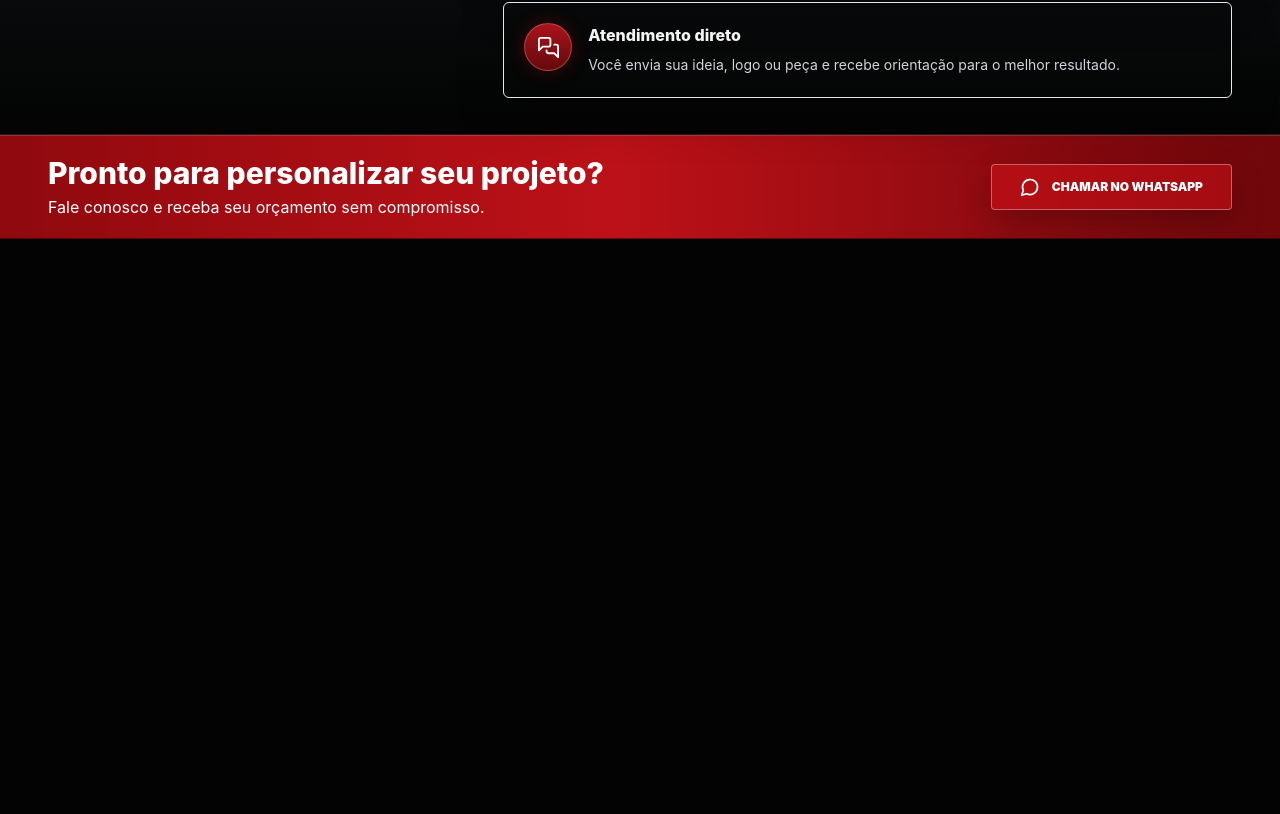
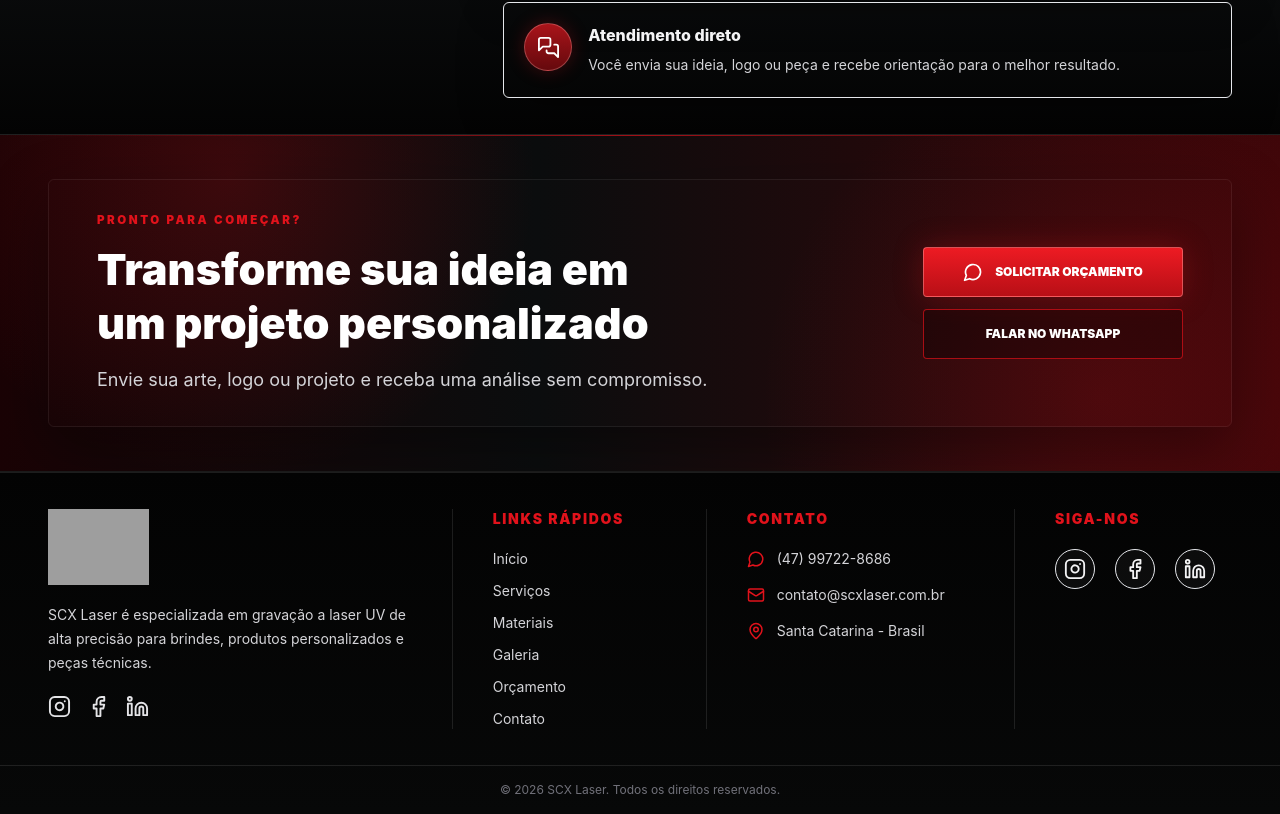
Before and after one commit to gbackadm/scx-laser-site, a Next.js app: page / in a window 1280 px wide. Shown: the part 1954-2768 px from the top of the page. Before the commit the page ends 2193 px from the top, so only its background shows below. Built offline with nearby package versions, Linux system fonts and the light colour scheme; grey boxes are pictures that could not be loaded.

Commit message:
site completo antes do whatsapp flutuante

```diff
--- a/src/app/page.tsx
+++ b/src/app/page.tsx
@@ -2,6 +2,8 @@ import { Header } from "@/components/Header";
 import { Hero } from "@/components/Hero";
 import { Differentials } from "@/components/Differentials";
 import { FinalCTA } from "@/components/FinalCTA";
+import { FloatingWhatsApp } from "@/components/FloatingWhatsApp";
+import { Footer } from "@/components/Footer";
 import { Gallery } from "@/components/Gallery";
 import { HowItWorks } from "@/components/HowItWorks";
 import { Services } from "@/components/Services";
@@ -17,7 +19,9 @@ export default function Home() {
         <HowItWorks />
         <Differentials />
         <FinalCTA />
+        <Footer />
       </main>
+      <FloatingWhatsApp />
     </>
   );
 }
--- a/src/components/FinalCTA.tsx
+++ b/src/components/FinalCTA.tsx
@@ -5,24 +5,38 @@ import { headerCta } from "@/data/site";
 
 export function FinalCTA() {
   return (
-    <section className="bg-[linear-gradient(90deg,#8f090e_0%,#bd1118_48%,#6f070b_100%)] px-5 py-5 text-white shadow-[inset_0_1px_0_rgba(255,255,255,0.14),inset_0_-1px_0_rgba(0,0,0,0.45)] sm:px-8 lg:px-12">
-      <div className="mx-auto flex max-w-7xl flex-col items-center justify-between gap-5 text-center md:flex-row md:text-left">
-        <div>
-          <h2 className="text-2xl font-extrabold leading-tight text-white sm:text-3xl">
-            Pronto para personalizar seu projeto?
+    <section className="relative overflow-hidden border-b border-white/10 bg-black px-5 py-11 text-white sm:px-8 lg:px-12">
+      <div className="absolute inset-0 bg-[radial-gradient(circle_at_18%_12%,rgba(225,18,27,0.2),transparent_28%),radial-gradient(circle_at_86%_78%,rgba(225,18,27,0.16),transparent_30%),linear-gradient(90deg,#1a0305_0%,#0b0d0e_42%,#3d0609_100%)]" />
+      <div className="absolute inset-x-0 top-0 h-px bg-gradient-to-r from-transparent via-laser/70 to-transparent" />
+
+      <div className="relative mx-auto flex max-w-7xl animate-fade-up flex-col items-center justify-between gap-8 rounded-md border border-white/[0.07] bg-black/28 px-6 py-8 text-center shadow-[0_22px_60px_rgba(0,0,0,0.36)] md:flex-row md:px-9 md:text-left lg:px-12">
+        <div className="max-w-3xl">
+          <p className="text-[0.72rem] font-black uppercase tracking-[0.22em] text-laser">
+            Pronto para começar?
+          </p>
+          <h2 className="mt-3 text-balance text-[1.7rem] font-black leading-tight text-white sm:text-[2.25rem] lg:text-[2.7rem]">
+            Transforme sua ideia em um projeto personalizado
           </h2>
-          <p className="mt-1 text-sm text-white/86 sm:text-base">
-            Fale conosco e receba seu orçamento sem compromisso.
+          <p className="mt-4 max-w-2xl text-base leading-7 text-zinc-300 sm:text-lg">
+            Envie sua arte, logo ou projeto e receba uma análise sem compromisso.
           </p>
         </div>
 
-        <Link
-          href={headerCta.href}
-          className="inline-flex min-h-[46px] min-w-[240px] items-center justify-center gap-3 rounded border border-white/35 bg-laser/45 px-7 py-3 text-xs font-black uppercase tracking-normal text-white shadow-[0_14px_34px_rgba(0,0,0,0.22)] transition duration-300 hover:border-white/70 hover:bg-laser hover:shadow-[0_0_28px_rgba(255,255,255,0.12)]"
-        >
-          <MessageCircle size={20} />
-          Chamar no WhatsApp
-        </Link>
+        <div className="flex w-full flex-col gap-3 sm:w-auto sm:min-w-[260px]">
+          <Link
+            href={headerCta.href}
+            className="inline-flex min-h-[50px] items-center justify-center gap-3 rounded border border-red-300/45 bg-[linear-gradient(180deg,#ed1b23_0%,#b80f16_100%)] px-8 py-3.5 text-xs font-black uppercase tracking-normal text-white shadow-[0_0_30px_rgba(225,18,27,0.26)] transition duration-300 hover:bg-red-600 hover:shadow-[0_0_38px_rgba(225,18,27,0.36)]"
+          >
+            <MessageCircle size={20} />
+            Solicitar orçamento
+          </Link>
+          <Link
+            href={headerCta.href}
+            className="inline-flex min-h-[50px] items-center justify-center gap-3 rounded border border-laser/70 bg-black/30 px-8 py-3.5 text-xs font-black uppercase tracking-normal text-white transition duration-300 hover:bg-laser/10 hover:shadow-[0_0_24px_rgba(225,18,27,0.18)]"
+          >
+            Falar no WhatsApp
+          </Link>
+        </div>
       </div>
     </section>
   );
--- /dev/null
+++ b/src/components/FloatingWhatsApp.tsx
@@ -0,0 +1,16 @@
+import { MessageCircle } from "lucide-react";
+import Link from "next/link";
+
+export function FloatingWhatsApp() {
+  return (
+    <Link
+      href="https://wa.me/5547997228686"
+      target="_blank"
+      rel="noopener noreferrer"
+      aria-label="Chamar no WhatsApp"
+      className="fixed bottom-5 right-5 z-[60] inline-flex h-14 w-14 animate-[pulse_2.4s_ease-in-out_infinite] items-center justify-center rounded-full bg-[#25d366] text-white shadow-[0_12px_30px_rgba(37,211,102,0.28)] transition duration-300 hover:scale-105 hover:bg-[#20bd5a] sm:bottom-6 sm:right-6 sm:h-16 sm:w-16"
+    >
+      <MessageCircle size={30} strokeWidth={2.2} />
+    </Link>
+  );
+}
--- /dev/null
+++ b/src/components/Footer.tsx
@@ -0,0 +1,121 @@
+import { Facebook, Instagram, Linkedin, Mail, MapPin, MessageCircle } from "lucide-react";
+import Link from "next/link";
+
+const quickLinks = [
+  { label: "Início", href: "#inicio" },
+  { label: "Serviços", href: "#servicos" },
+  { label: "Materiais", href: "#materiais" },
+  { label: "Galeria", href: "#galeria" },
+  { label: "Orçamento", href: "#orcamento" },
+  { label: "Contato", href: "#contato" },
+];
+
+const socialLinks = [
+  { label: "Instagram", href: "#", Icon: Instagram },
+  { label: "Facebook", href: "#", Icon: Facebook },
+  { label: "LinkedIn", href: "#", Icon: Linkedin },
+];
+
+const contactItems = [
+  { label: "(47) 99722-8686", href: "https://wa.me/5547997228686", Icon: MessageCircle },
+  { label: "contato@scxlaser.com.br", href: "mailto:contato@scxlaser.com.br", Icon: Mail },
+  { label: "Santa Catarina - Brasil", href: "#", Icon: MapPin },
+];
+
+export function Footer() {
+  return (
+    <footer
+      id="contato"
+      className="bg-[linear-gradient(180deg,#030303_0%,#070808_100%)] text-white"
+    >
+      <div className="border-b border-laser/45 border-t border-white/10">
+        <div className="mx-auto grid max-w-7xl gap-9 px-5 py-9 sm:grid-cols-2 sm:px-8 lg:grid-cols-[1.35fr_0.8fr_1fr_0.8fr] lg:px-12">
+          <div>
+            <Link href="#inicio" aria-label="SCX Laser" className="inline-flex">
+              <img
+                src="/images/logo-scx-oficial.png"
+                alt="SCX Laser"
+                width={250}
+                height={166}
+                className="h-[76px] w-[114px] object-contain object-left"
+              />
+            </Link>
+            <p className="mt-3 max-w-sm text-sm leading-6 text-zinc-300">
+              SCX Laser é especializada em gravação a laser UV de alta precisão
+              para brindes, produtos personalizados e peças técnicas.
+            </p>
+            <div className="mt-5 flex gap-4">
+              {socialLinks.map(({ label, href, Icon }) => (
+                <Link
+                  key={label}
+                  href={href}
+                  aria-label={label}
+                  className="text-zinc-200 transition duration-300 hover:-translate-y-0.5 hover:text-laser"
+                >
+                  <Icon size={23} strokeWidth={2} />
+                </Link>
+              ))}
+            </div>
+          </div>
+
+          <div className="border-white/10 lg:border-l lg:pl-10">
+            <h2 className="text-sm font-black uppercase tracking-[0.12em] text-laser">
+              Links Rápidos
+            </h2>
+            <nav className="mt-5 grid grid-cols-2 gap-x-8 gap-y-3 text-sm text-zinc-300 sm:grid-cols-1">
+              {quickLinks.map((link) => (
+                <Link
+                  key={link.href}
+                  href={link.href}
+                  className="transition duration-300 hover:text-laser"
+                >
+                  {link.label}
+                </Link>
+              ))}
+            </nav>
+          </div>
+
+          <div className="border-white/10 lg:border-l lg:pl-10">
+            <h2 className="text-sm font-black uppercase tracking-[0.12em] text-laser">
+              Contato
+            </h2>
+            <div className="mt-5 grid gap-4 text-sm text-zinc-300">
+              {contactItems.map(({ label, href, Icon }) => (
+                <Link
+                  key={label}
+                  href={href}
+                  className="inline-flex items-center gap-3 transition duration-300 hover:text-laser"
+                >
+                  <Icon size={18} className="shrink-0 text-laser" />
+                  <span>{label}</span>
+                </Link>
+              ))}
+            </div>
+          </div>
+
+          <div className="border-white/10 lg:border-l lg:pl-10">
+            <h2 className="text-sm font-black uppercase tracking-[0.12em] text-laser">
+              Siga-nos
+            </h2>
+            <div className="mt-5 flex gap-5">
+              {socialLinks.map(({ label, href, Icon }) => (
+                <Link
+                  key={label}
+                  href={href}
+                  aria-label={label}
+                  className="flex h-10 w-10 items-center justify-center rounded-full border border-white/12 bg-white/[0.03] text-zinc-100 transition duration-300 hover:-translate-y-0.5 hover:border-laser/70 hover:bg-laser/10 hover:text-laser"
+                >
+                  <Icon size={22} strokeWidth={2} />
+                </Link>
+              ))}
+            </div>
+          </div>
+        </div>
+      </div>
+
+      <div className="px-5 py-4 text-center text-xs text-zinc-500 sm:px-8 lg:px-12">
+        © 2026 SCX Laser. Todos os direitos reservados.
+      </div>
+    </footer>
+  );
+}
```
